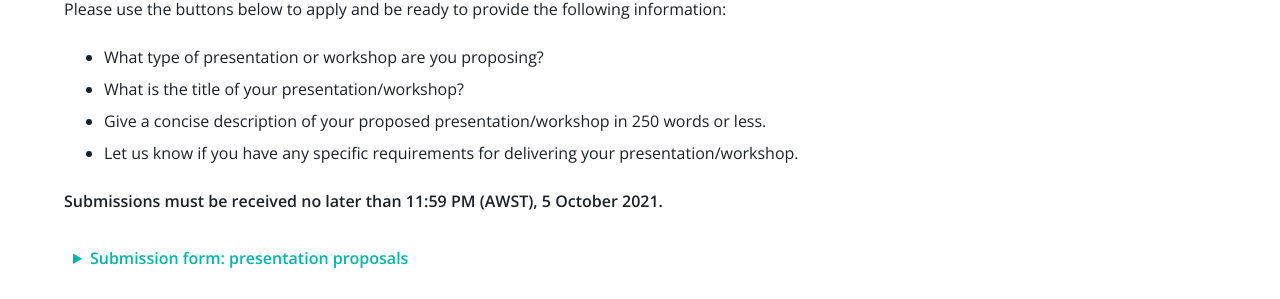
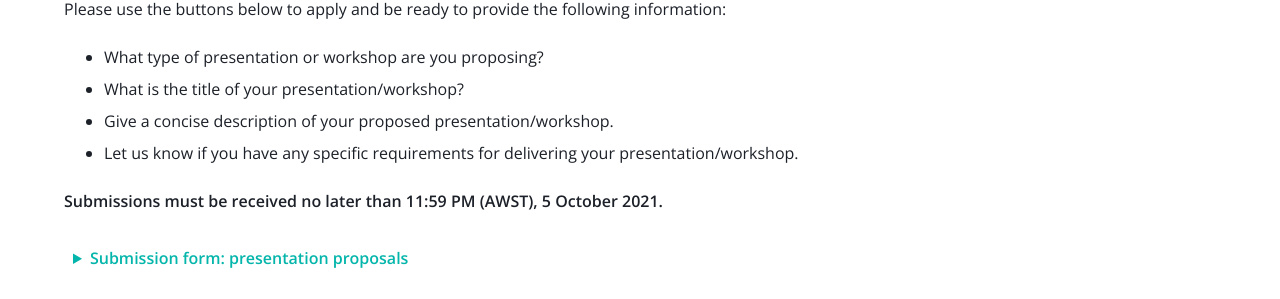
Before and after one commit to foss4g-perth-org/foss4g-perth-org.github.io, a Jekyll site: the page built from call-for-presentations.md, in a window 1280 px wide and 900 px high, scrolled down 685 px. Shown: the part 150-449 px from the top of the window. Built offline with Jekyll 4.4.1, drawn with Linux system fonts in a browser that asks for light colours.

Commit message:
minor edit to cfp

```diff
--- a/call-for-presentations.md
+++ b/call-for-presentations.md
@@ -24,7 +24,7 @@ Please use the buttons below to apply and be ready to provide the following info
 
 - What type of presentation or workshop are you proposing?
 - What is the title of your presentation/workshop?
-- Give a concise description of your proposed presentation/workshop in 250 words or less.
+- Give a concise description of your proposed presentation/workshop.
 - Let us know if you have any specific requirements for delivering your presentation/workshop.
 
 **Submissions must be received no later than 11:59 PM (AWST), 5 October 2021.**
```
